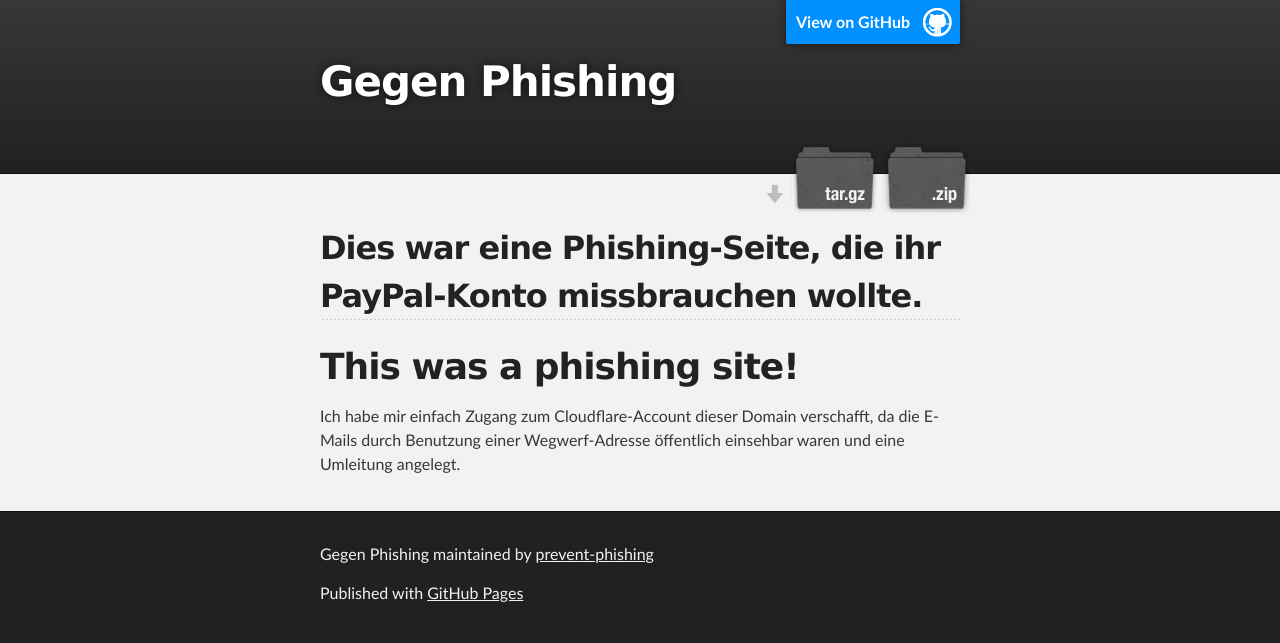
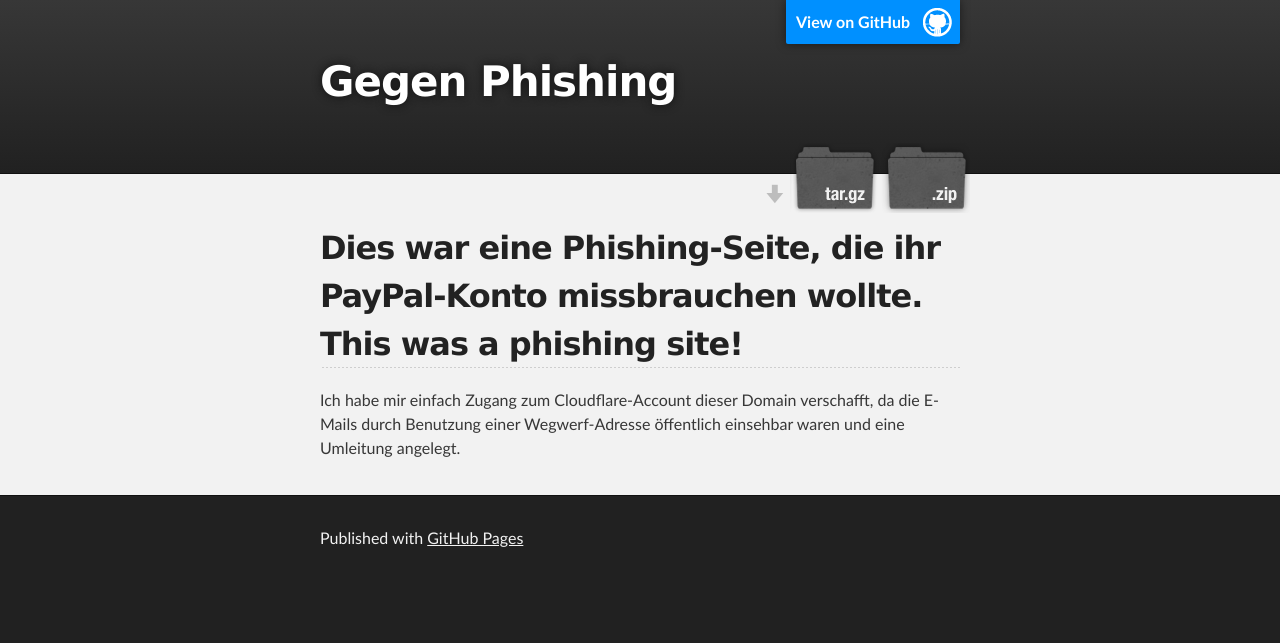
Before and after one commit to prevent-phishing/einkaufne, a plain HTML site: page index.html in a window 1280 px wide. Drawn offline with Linux system fonts and the light colour scheme.

Commit message:
Update index.html

```diff
--- a/index.html
+++ b/index.html
@@ -31,11 +31,7 @@
     <!-- MAIN CONTENT -->
     <div id="main_content_wrap" class="outer">
       <section id="main_content" class="inner">
-        <h2>
-<a id="dies-war-eine-phishing-seite-die-ihr-paypal-konto-missbrauchen-wollte" class="anchor" href="#dies-war-eine-phishing-seite-die-ihr-paypal-konto-missbrauchen-wollte" aria-hidden="true"><span class="octicon octicon-link"></span></a>Dies war eine Phishing-Seite, die ihr PayPal-Konto missbrauchen wollte.</h2>
-
-<h1>
-<a id="this-was-a-phishing-site" class="anchor" href="#this-was-a-phishing-site" aria-hidden="true"><span class="octicon octicon-link"></span></a>This was a phishing site!</h1>
+        <h2>Dies war eine Phishing-Seite, die ihr PayPal-Konto missbrauchen wollte.<br>This was a phishing site!</h2>
 
 <p>Ich habe mir einfach Zugang zum Cloudflare-Account dieser Domain verschafft, da die E-Mails durch Benutzung einer Wegwerf-Adresse öffentlich einsehbar waren und eine Umleitung angelegt. </p>
       </section>
@@ -44,12 +40,9 @@
     <!-- FOOTER  -->
     <div id="footer_wrap" class="outer">
       <footer class="inner">
-        <p class="copyright">Gegen Phishing maintained by <a href="https://github.com/prevent-phishing">prevent-phishing</a></p>
-        <p>Published with <a href="http://pages.github.com">GitHub Pages</a></p>
+          <p>Published with <a href="http://pages.github.com">GitHub Pages</a></p>
       </footer>
     </div>
 
-
-
   </body>
 </html>
```
